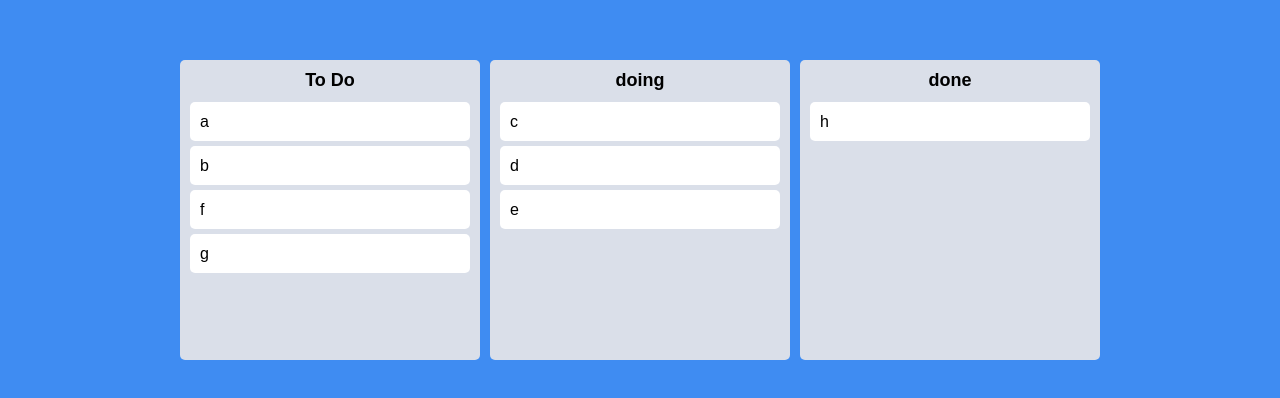
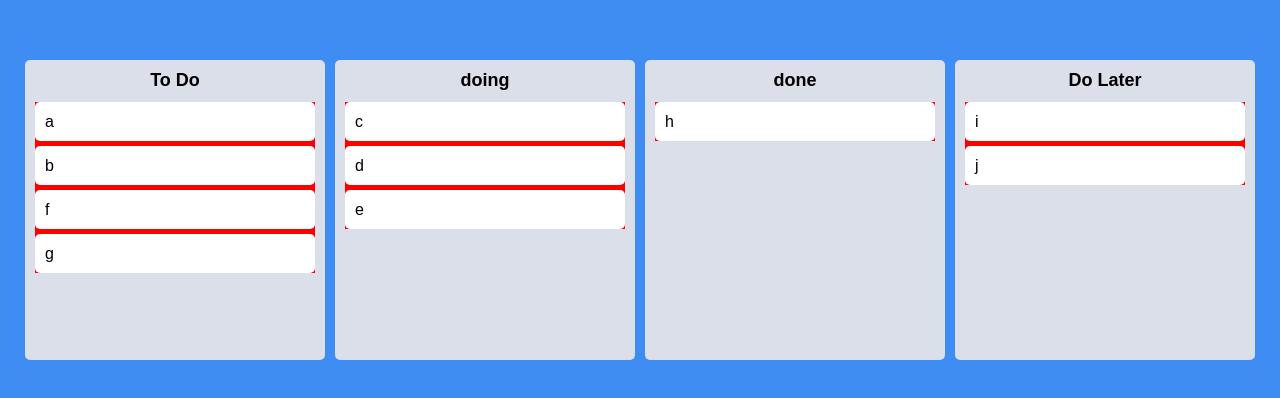
Before and after one commit to netkro-0706/nomad-react-three_todolist-kanban, a React (Create React App) app: page / in a window 1280 px wide. Shown: the part 190-588 px from the top of the page. Built offline with nearby package versions, Linux system fonts and the light colour scheme.

Commit message:
add: can moving on other board

```diff
--- a/src/App.tsx
+++ b/src/App.tsx
@@ -27,15 +27,32 @@
   const onDragEnd = (info: DropResult) => {
     console.log(info);
     const { destination, draggableId, source } = info;
-    if (destination?.droppableId === source.droppableId) {
-      //same board movement.
+    if (!destination) return;
+
+    //same board movement.
+    if (destination.droppableId === source.droppableId) {
       setToDos((allBoards) => {
         const boardCopy = [...allBoards[source.droppableId]];
         boardCopy.splice(source.index, 1);
-        boardCopy.splice(destination?.index, 0, draggableId);
+        boardCopy.splice(destination.index, 0, draggableId);
         return {
           ...allBoards,
           [source.droppableId]: boardCopy,
+        };
+      });
+    }
+
+    //cross board movement
+    if (destination.droppableId !== source.droppableId) {
+      setToDos((allBoards) => {
+        const sourceBoard = [...allBoards[source.droppableId]];
+        const destinationBoard = [...allBoards[destination.droppableId]];
+        sourceBoard.splice(source.index, 1);
+        destinationBoard.splice(destination.index, 0, draggableId);
+        return {
+          ...allBoards,
+          [source.droppableId]: sourceBoard,
+          [destination.droppableId]: destinationBoard,
         };
       });
     }
--- a/src/Components/Board.tsx
+++ b/src/Components/Board.tsx
@@ -29,7 +29,11 @@
       <Title>{boardId}</Title>
       <Droppable droppableId={boardId}>
         {(magic) => (
-          <div ref={magic.innerRef} {...magic.droppableProps}>
+          <div
+            style={{ backgroundColor: "red" }}
+            ref={magic.innerRef}
+            {...magic.droppableProps}
+          >
             {toDos.map((toDo, index) => (
               <DraggableCard key={toDo} index={index} toDo={toDo} />
             ))}
--- a/src/state.tsx
+++ b/src/state.tsx
@@ -10,5 +10,6 @@
     "To Do": ["a", "b", "f", "g"],
     doing: ["c", "d", "e"],
     done: ["h"],
+    "Do Later": ["i", "j"],
   },
 });
```
